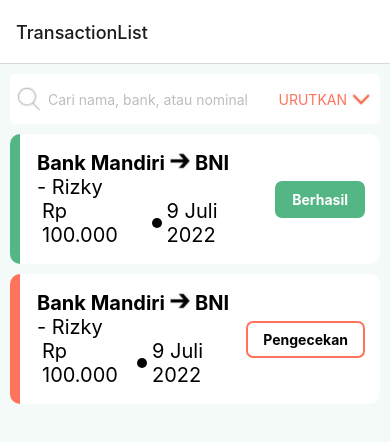
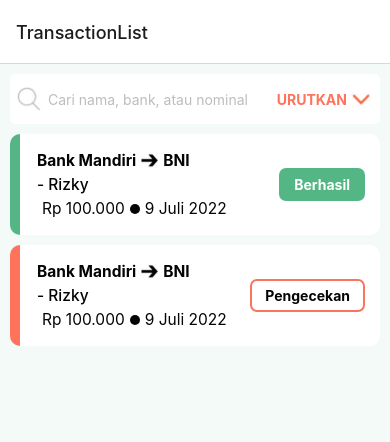
Before and after one commit to hidayatNgganteng/TransactionApp, a React Native app: screen /TransactionList in a window 390 px wide. Shown: the top 442 px of the page. Built offline with nearby package versions, Linux system fonts and the light colour scheme.

Commit message:
fix typography font

```diff
--- a/src/components/listCard.tsx
+++ b/src/components/listCard.tsx
@@ -50,7 +50,7 @@
 
 export default memo(ListCard);
 
-const ARROW_SIZE = 20;
+const ARROW_SIZE = 17;
 const DOT_SIZE = 10;
 const styles = StyleSheet.create({
   container: {
@@ -74,10 +74,12 @@
   },
   bank: {
     flexDirection: 'row',
+    alignItems: 'center',
   },
   bankLabel: {
-    fontSize: FONTSIZE.normal,
+    fontSize: FONTSIZE.semiMedium,
     fontWeight: 'bold',
+    color: COLOR.black,
   },
   arrow: {
     width: ARROW_SIZE,
@@ -85,15 +87,19 @@
     marginHorizontal: 5,
   },
   name: {
-    fontSize: FONTSIZE.normal,
+    fontSize: FONTSIZE.semiMedium,
+    fontWeight: '500',
+    marginVertical: 5,
+    color: COLOR.black,
   },
   info: {
     flexDirection: 'row',
     alignItems: 'center',
   },
   infoLabel: {
-    fontSize: FONTSIZE.normal,
+    fontSize: FONTSIZE.semiMedium,
     marginHorizontal: 5,
+    color: COLOR.black,
   },
   dot: {
     width: DOT_SIZE,
@@ -105,8 +111,8 @@
     borderWidth: 2,
     borderColor: COLOR.orange,
     borderRadius: 7,
-    paddingHorizontal: 15,
-    paddingVertical: 8,
+    paddingHorizontal: 13,
+    paddingVertical: 6,
   },
   statusSuccess: {
     borderColor: COLOR.green,
--- a/src/components/searchBar.tsx
+++ b/src/components/searchBar.tsx
@@ -70,6 +70,7 @@
   label: {
     color: COLOR.orange,
     fontSize: FONTSIZE.small,
+    fontWeight: 'bold',
   },
   arrowIcon: {
     marginLeft: 5,
--- a/src/themes/typography.ts
+++ b/src/themes/typography.ts
@@ -8,7 +8,8 @@
 };
 
 export const FONTSIZE = {
+  small: 14,
+  semiMedium: 15.5,
+  medium: 17,
   normal: 20,
-  medium: 17,
-  small: 14,
 };
```
